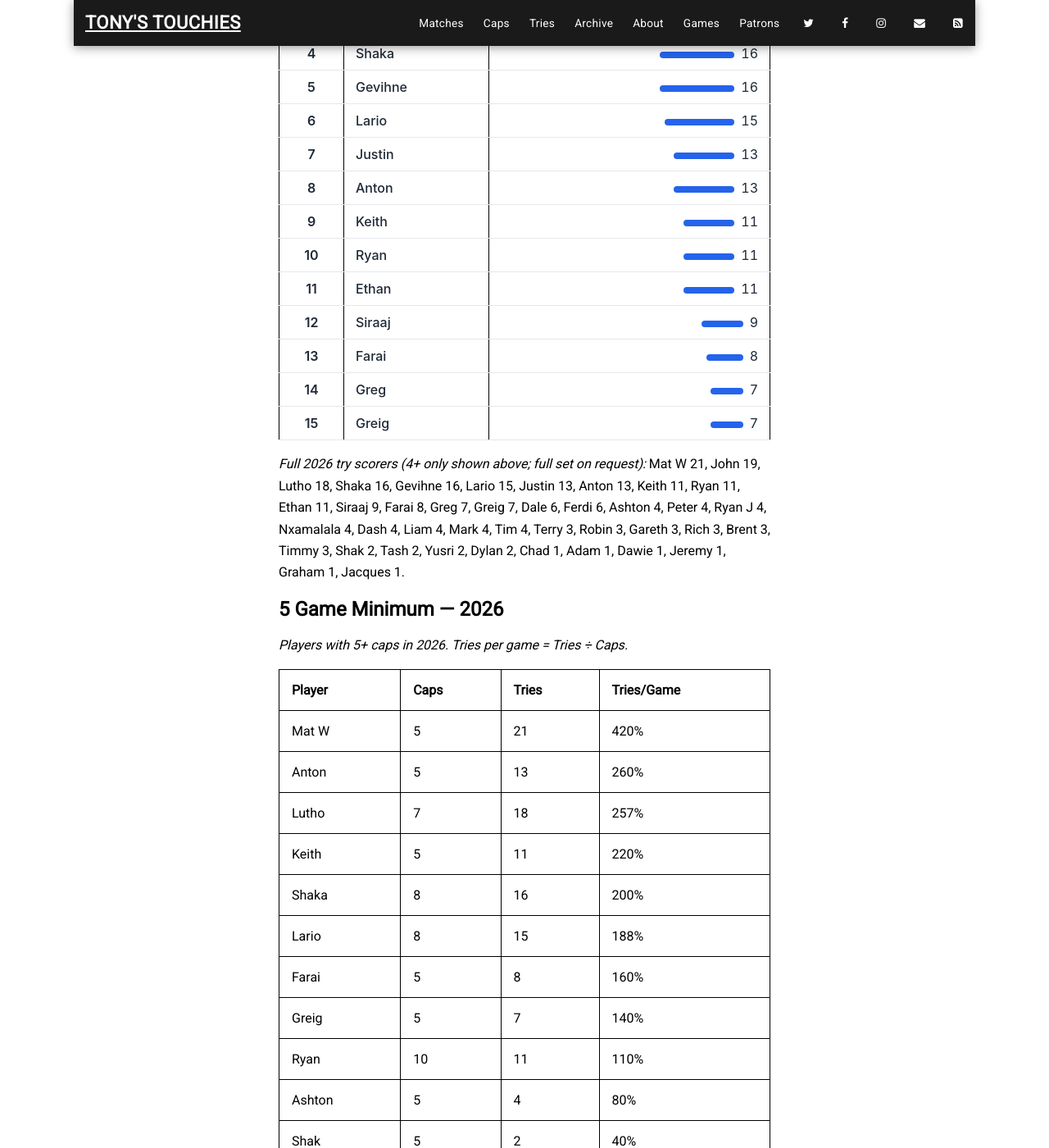
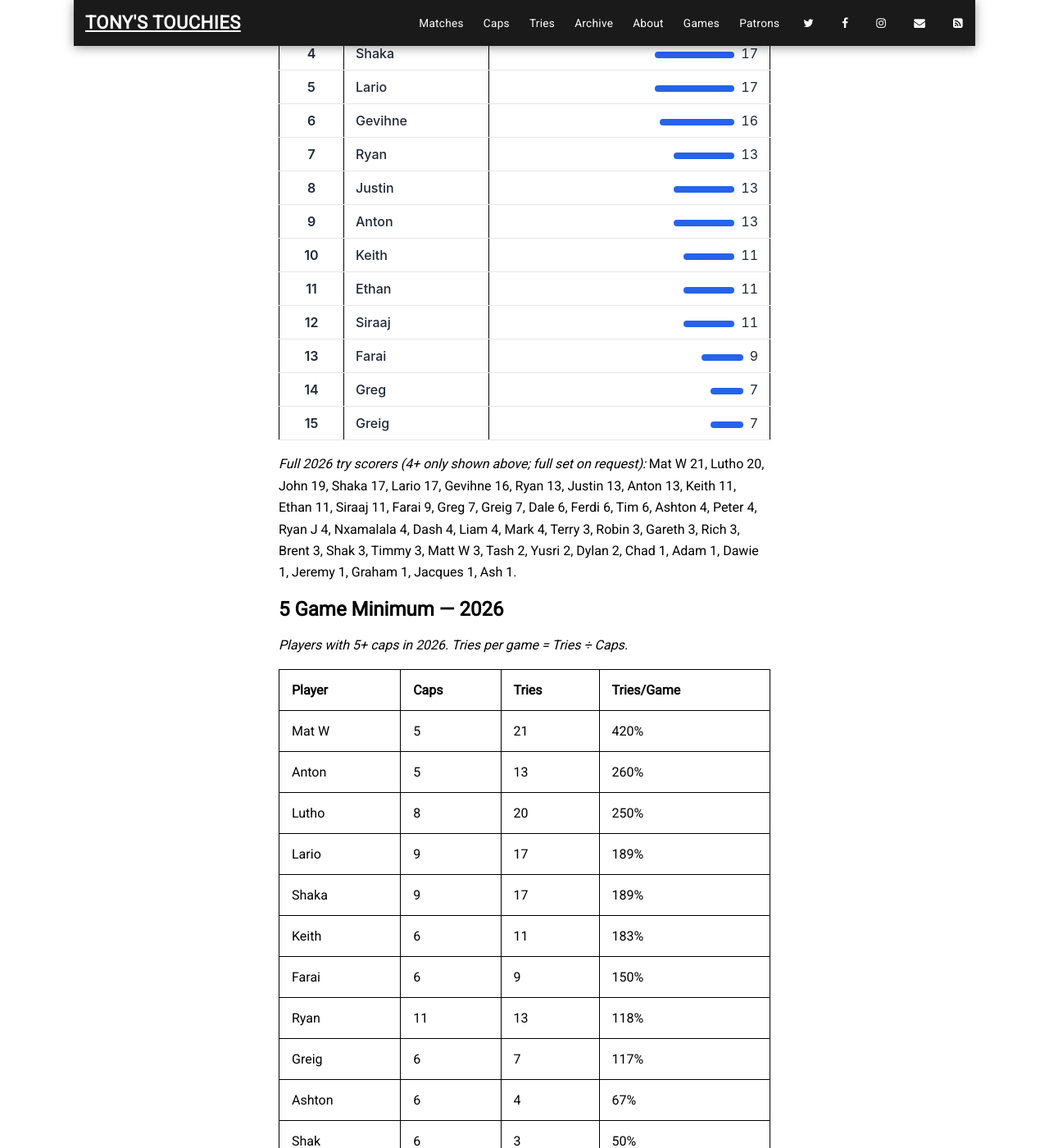
Before and after one commit to sundayrugby/sundayrugby.github.io, a Jekyll site: the page built from pages/tries.md, in a window 1280 px wide and 1400 px high, scrolled down 390 px. Shown: the whole window at 82% size. Built offline with Jekyll 4.4.1, drawn with Linux system fonts in a browser that asks for light colours; nearby versions of some CDN libraries; some of the changed text lies outside the part shown.

Commit message:
Refresh 2026 stats tables (#16)
Pattern A: per-year block at top, all-time untouched.

Co-authored-by: Ryan <rpovey@gmail.com>
Co-authored-by: Hermes Agent <noreply@hermes-agent>

```diff
--- a/pages/tries.md
+++ b/pages/tries.md
@@ -39,30 +39,30 @@ permalink: /tries
 
 <h2 id="y2026">2026 <span class="badge badge-progress">IN PROGRESS</span></h2>
 
-*10 games, 271 tries scored*
+*11 games, 288 tries scored*
 
 <table class="stats">
 <thead><tr><th class="rank">#</th><th class="name">Player</th><th class="count">Tries</th></tr></thead>
 <tbody>
 <tr class="podium-1"><td class="rank">1</td><td class="name">Mat W</td><td class="count"><span class="bar bar-1" style="width:120px"></span>21</td></tr>
-<tr class="podium-2"><td class="rank">2</td><td class="name">John</td><td class="count"><span class="bar bar-2" style="width:108px"></span>19</td></tr>
-<tr class="podium-3"><td class="rank">3</td><td class="name">Lutho</td><td class="count"><span class="bar bar-3" style="width:102px"></span>18</td></tr>
-<tr><td class="rank">4</td><td class="name">Shaka</td><td class="count"><span class="bar bar-n" style="width:91px"></span>16</td></tr>
-<tr><td class="rank">5</td><td class="name">Gevihne</td><td class="count"><span class="bar bar-n" style="width:91px"></span>16</td></tr>
-<tr><td class="rank">6</td><td class="name">Lario</td><td class="count"><span class="bar bar-n" style="width:85px"></span>15</td></tr>
-<tr><td class="rank">7</td><td class="name">Justin</td><td class="count"><span class="bar bar-n" style="width:74px"></span>13</td></tr>
-<tr><td class="rank">8</td><td class="name">Anton</td><td class="count"><span class="bar bar-n" style="width:74px"></span>13</td></tr>
-<tr><td class="rank">9</td><td class="name">Keith</td><td class="count"><span class="bar bar-n" style="width:62px"></span>11</td></tr>
-<tr><td class="rank">10</td><td class="name">Ryan</td><td class="count"><span class="bar bar-n" style="width:62px"></span>11</td></tr>
+<tr class="podium-2"><td class="rank">2</td><td class="name">Lutho</td><td class="count"><span class="bar bar-2" style="width:114px"></span>20</td></tr>
+<tr class="podium-3"><td class="rank">3</td><td class="name">John</td><td class="count"><span class="bar bar-3" style="width:108px"></span>19</td></tr>
+<tr><td class="rank">4</td><td class="name">Shaka</td><td class="count"><span class="bar bar-n" style="width:97px"></span>17</td></tr>
+<tr><td class="rank">5</td><td class="name">Lario</td><td class="count"><span class="bar bar-n" style="width:97px"></span>17</td></tr>
+<tr><td class="rank">6</td><td class="name">Gevihne</td><td class="count"><span class="bar bar-n" style="width:91px"></span>16</td></tr>
+<tr><td class="rank">7</td><td class="name">Ryan</td><td class="count"><span class="bar bar-n" style="width:74px"></span>13</td></tr>
+<tr><td class="rank">8</td><td class="name">Justin</td><td class="count"><span class="bar bar-n" style="width:74px"></span>13</td></tr>
+<tr><td class="rank">9</td><td class="name">Anton</td><td class="count"><span class="bar bar-n" style="width:74px"></span>13</td></tr>
+<tr><td class="rank">10</td><td class="name">Keith</td><td class="count"><span class="bar bar-n" style="width:62px"></span>11</td></tr>
 <tr><td class="rank">11</td><td class="name">Ethan</td><td class="count"><span class="bar bar-n" style="width:62px"></span>11</td></tr>
-<tr><td class="rank">12</td><td class="name">Siraaj</td><td class="count"><span class="bar bar-n" style="width:51px"></span>9</td></tr>
-<tr><td class="rank">13</td><td class="name">Farai</td><td class="count"><span class="bar bar-n" style="width:45px"></span>8</td></tr>
+<tr><td class="rank">12</td><td class="name">Siraaj</td><td class="count"><span class="bar bar-n" style="width:62px"></span>11</td></tr>
+<tr><td class="rank">13</td><td class="name">Farai</td><td class="count"><span class="bar bar-n" style="width:51px"></span>9</td></tr>
 <tr><td class="rank">14</td><td class="name">Greg</td><td class="count"><span class="bar bar-n" style="width:40px"></span>7</td></tr>
 <tr><td class="rank">15</td><td class="name">Greig</td><td class="count"><span class="bar bar-n" style="width:40px"></span>7</td></tr>
 </tbody>
 </table>
 
-*Full 2026 try scorers (4+ only shown above; full set on request):* Mat W 21, John 19, Lutho 18, Shaka 16, Gevihne 16, Lario 15, Justin 13, Anton 13, Keith 11, Ryan 11, Ethan 11, Siraaj 9, Farai 8, Greg 7, Greig 7, Dale 6, Ferdi 6, Ashton 4, Peter 4, Ryan J 4, Nxamalala 4, Dash 4, Liam 4, Mark 4, Tim 4, Terry 3, Robin 3, Gareth 3, Rich 3, Brent 3, Timmy 3, Shak 2, Tash 2, Yusri 2, Dylan 2, Chad 1, Adam 1, Dawie 1, Jeremy 1, Graham 1, Jacques 1.
+*Full 2026 try scorers (4+ only shown above; full set on request):* Mat W 21, Lutho 20, John 19, Shaka 17, Lario 17, Gevihne 16, Ryan 13, Justin 13, Anton 13, Keith 11, Ethan 11, Siraaj 11, Farai 9, Greg 7, Greig 7, Dale 6, Ferdi 6, Tim 6, Ashton 4, Peter 4, Ryan J 4, Nxamalala 4, Dash 4, Liam 4, Mark 4, Terry 3, Robin 3, Gareth 3, Rich 3, Brent 3, Shak 3, Timmy 3, Matt W 3, Tash 2, Yusri 2, Dylan 2, Chad 1, Adam 1, Dawie 1, Jeremy 1, Graham 1, Jacques 1, Ash 1.
 
 ## 5 Game Minimum — 2026
 
@@ -72,12 +72,12 @@ permalink: /tries
 | --- | --- | --- | --- |
 | Mat W | 5 | 21 | 420% |
 | Anton | 5 | 13 | 260% |
-| Lutho | 7 | 18 | 257% |
-| Keith | 5 | 11 | 220% |
-| Shaka | 8 | 16 | 200% |
-| Lario | 8 | 15 | 188% |
-| Farai | 5 | 8 | 160% |
-| Greig | 5 | 7 | 140% |
-| Ryan | 10 | 11 | 110% |
-| Ashton | 5 | 4 | 80% |
-| Shak | 5 | 2 | 40% |
+| Lutho | 8 | 20 | 250% |
+| Lario | 9 | 17 | 189% |
+| Shaka | 9 | 17 | 189% |
+| Keith | 6 | 11 | 183% |
+| Farai | 6 | 9 | 150% |
+| Ryan | 11 | 13 | 118% |
+| Greig | 6 | 7 | 117% |
+| Ashton | 6 | 4 | 67% |
+| Shak | 6 | 3 | 50% |
```
Also changed, not shown: pages/caps.md (+18 -18 lines).
